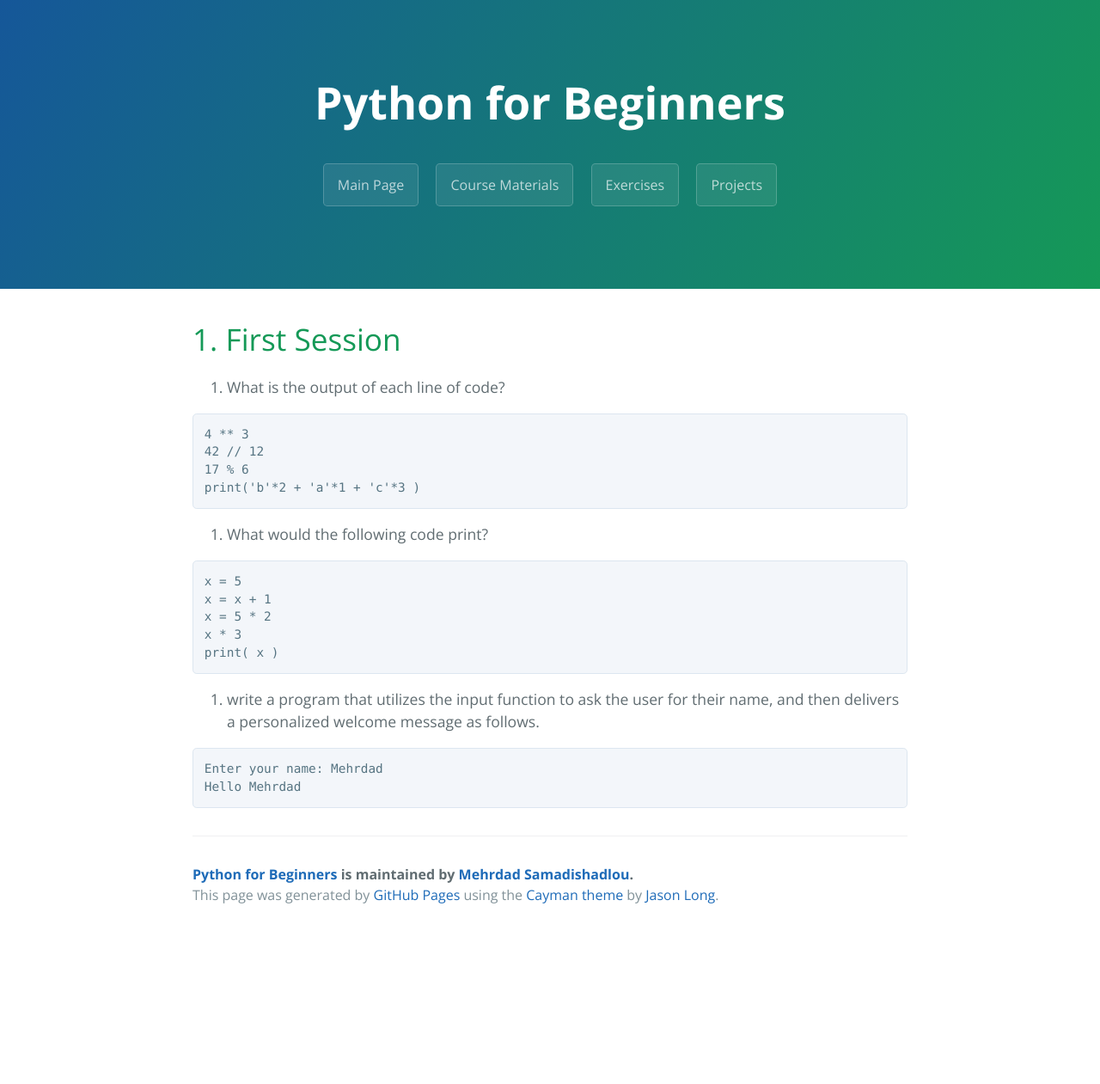
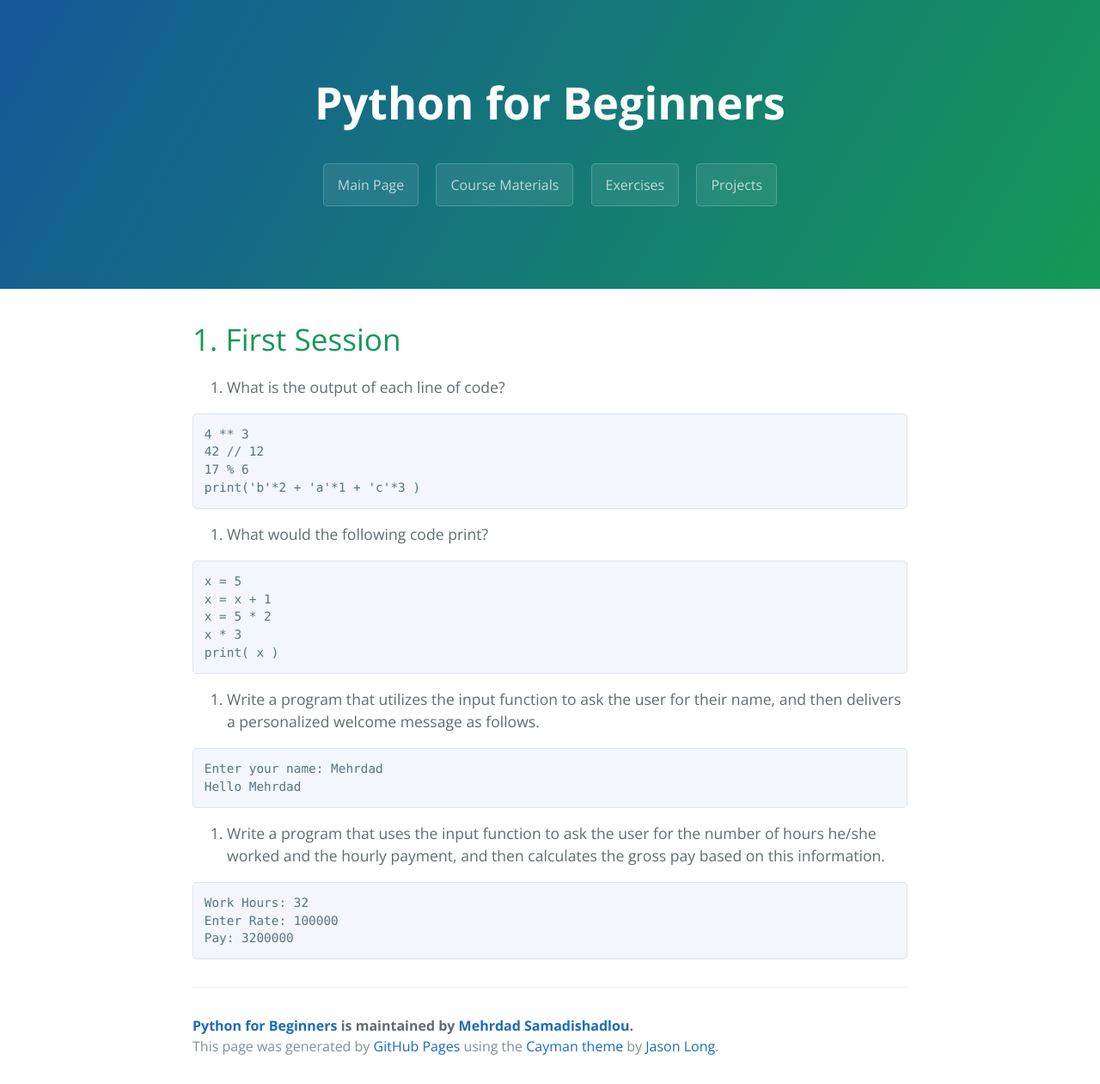
Before and after one commit to MehrdadSamadishadlou/Python_for_Beginners, a Jekyll site: the page built from nexercises.md, in a window 1280 px wide. Shown: the whole page at 86% size. Built offline with Jekyll 4.4.1, drawn with Linux system fonts in a browser that asks for light colours; before the commit the page ends 1085 px from its top, so only the background shows below that.

Commit message:
Update nexercises.md

````diff
--- a/nexercises.md
+++ b/nexercises.md
@@ -25,9 +25,17 @@ x * 3
 print( x )
 ```
 
-3. write a program that utilizes the input function to ask the user for their name, and then delivers a personalized welcome message as follows.
+3. Write a program that utilizes the input function to ask the user for their name, and then delivers a personalized welcome message as follows.
 
 ```
 Enter your name: Mehrdad
 Hello Mehrdad
 ```
+
+4. Write a program that uses the input function to ask the user for the number of hours he/she worked and the hourly payment, and then calculates the gross pay based on this information.
+
+```
+Work Hours: 32
+Enter Rate: 100000
+Pay: 3200000
+```
````
